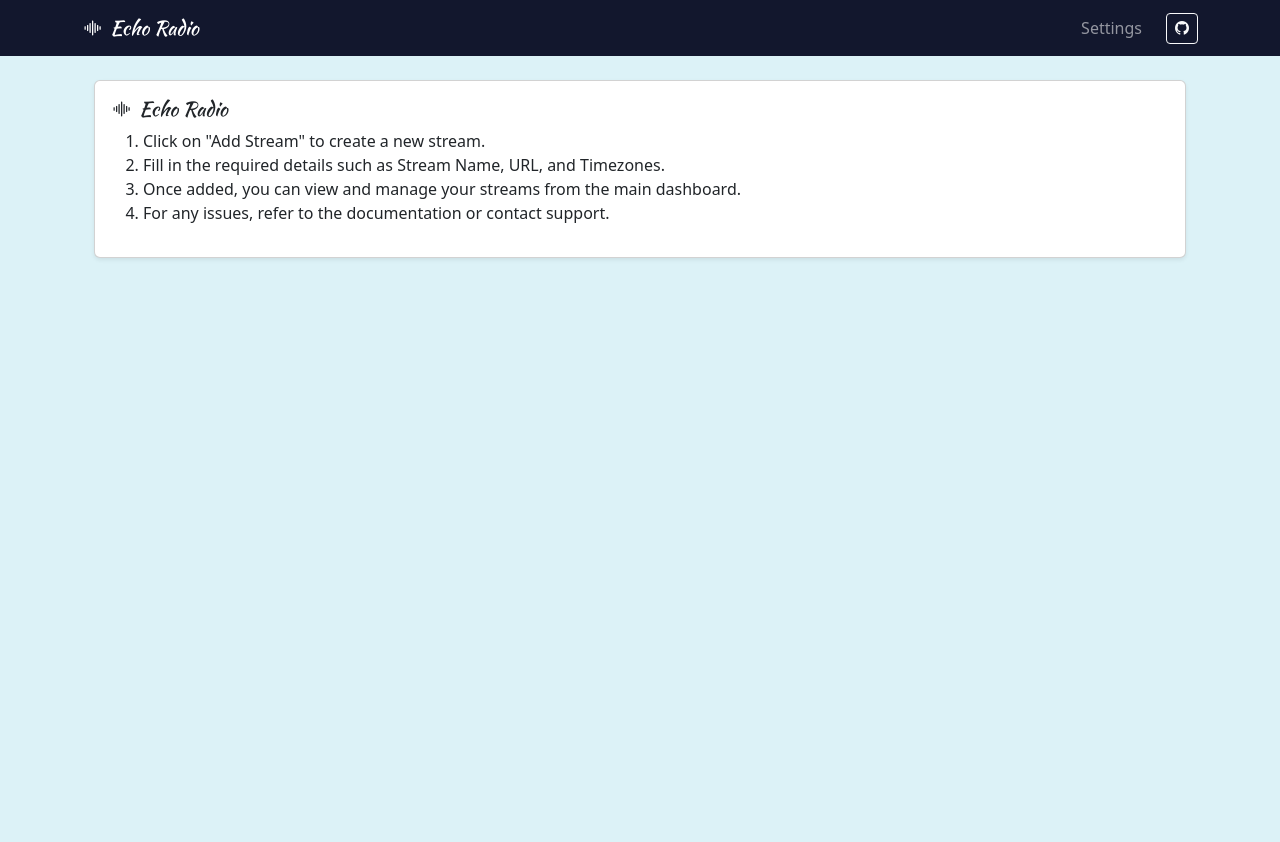
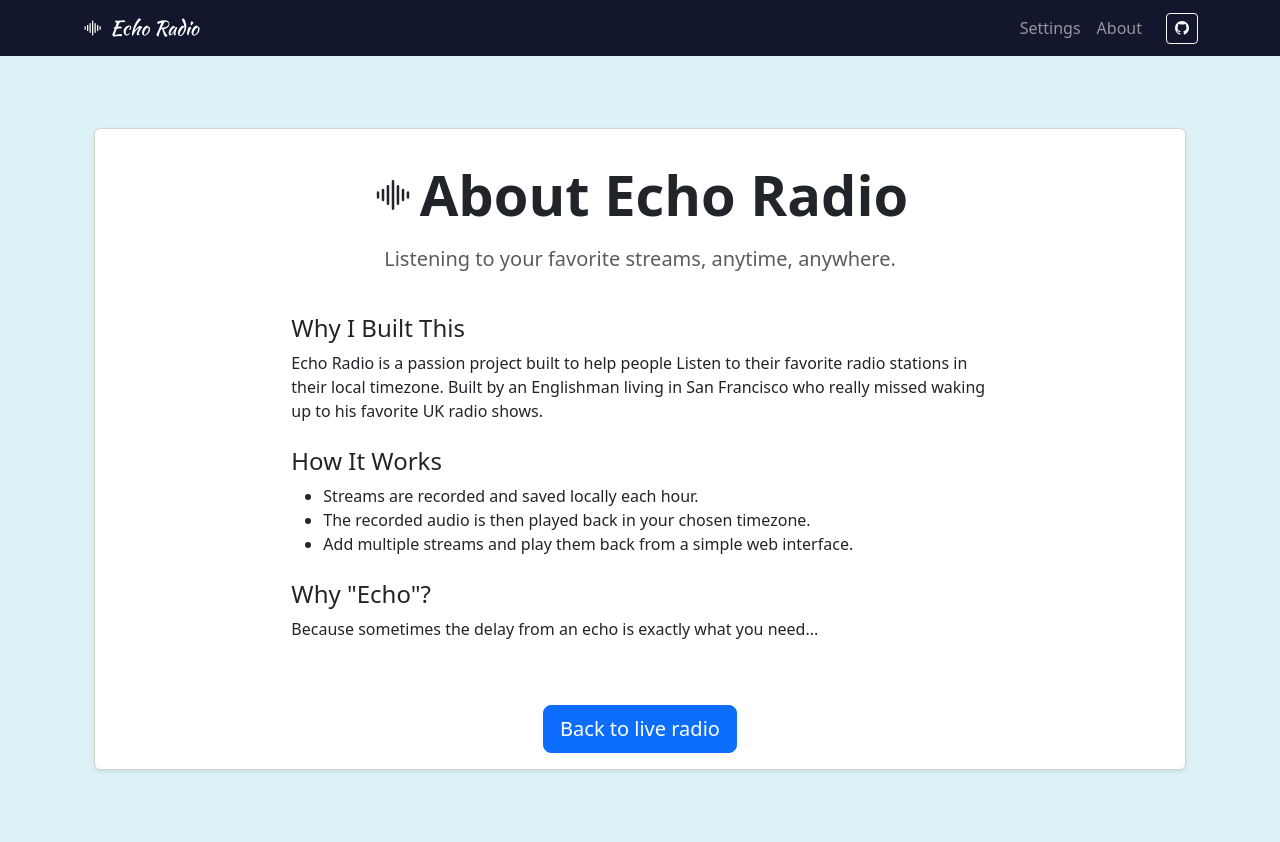
Before and after one commit to securitypedant/echoradio, a Flask app: template python/templates/about.html in a window 1280 px wide. Before the commit the page ends 259 px from the top, so only its background shows below. Run offline with Flask 3, Linux system fonts and the light colour scheme; the template is opened without the code that fills it, so the values that code supplies are empty; parts of the project's set-up code (start-up, migrations or seed data) failed here and were passed over.

Commit message:
Updating about page

```diff
--- a/python/mods/routes.py
+++ b/python/mods/routes.py
@@ -1,4 +1,4 @@
-from mods.ux import home, stream_control
+from mods.ux import home, stream_control, about
 from mods.status import status, view_log, serve_mp3
 from mods.settings import settings
 from mods.auth import auth, logout, login
@@ -7,6 +7,7 @@ from mods.utils import download_config, import_config
 
 def register_routes(app):
     app.add_url_rule("/", "home", home, methods=['GET','POST'])
+    app.add_url_rule("/about", "about", about)
     app.add_url_rule("/auth", "auth", auth, methods=['GET','POST'])
     app.add_url_rule("/auth/logout", "logout", logout)
     app.add_url_rule("/auth/login", "login", login)
--- a/python/mods/ux.py
+++ b/python/mods/ux.py
@@ -165,6 +165,9 @@ def home():
                            icecast_public_hostname=f"{current_app.config['ICECAST_PUBLIC_PROTOCOL']}://{current_app.config['ICECAST_PUBLIC_HOSTNAME']}:{current_app.config['ICECAST_PUBLIC_PORT']}",
                         )
 
+def about():
+    return render_template("about.html")
+
 def stream_control(action=None, stream_id=None):
     """Control a stream either from server code or an Ajax request."""
     # If no parameters sent, assume we're being called from an Ajax request
--- a/python/templates/about.html
+++ b/python/templates/about.html
@@ -1,15 +1,42 @@
 {% extends "base.html" %}
+
+{% block title %}About Echo Radio{% endblock %}
+
 {% block content %}
-<div class="container">
+<div class="container py-5">
     <div class="card shadow-sm">
-        <div class="card-body">
-            <h5 class="card-title"><i class="bi bi-soundwave pe-2"></i><span class="kaushan-script-regular">Echo Radio</span></h5>
-            <ol>
-                <li>Click on "Add Stream" to create a new stream.</li>
-                <li>Fill in the required details such as Stream Name, URL, and Timezones.</li>
-                <li>Once added, you can view and manage your streams from the main dashboard.</li>
-                <li>For any issues, refer to the documentation or contact support.</li>
-            </ol>
+    <div class="card-body">
+        <div class="text-center mt-3 mb-3 d-flex justify-content-center align-items-center">
+            <i class="bi bi-soundwave fs-1 pe-2"></i>
+            <h1 class="display-4 fw-bold mb-0">About Echo Radio</h1>
+        </div>
+        <p class="lead text-muted text-center">
+            Listening to your favorite streams, anytime, anywhere.
+        </p>
+
+        <div class="row justify-content-center align-items-center">
+            <div class="col-md-8">
+                <h2 class="h4 mt-4">Why I Built This</h2>
+                    <p>
+                        Echo Radio is a passion project built to help people Listen to their favorite radio stations
+                        in their local timezone. Built by an Englishman living in San Francisco who really missed waking up
+                        to his favorite UK radio shows.
+                    </p>
+
+                <h2 class="h4 mt-4">How It Works</h2>
+                    <ul>
+                        <li>Streams are recorded and saved locally each hour.</li>
+                        <li>The recorded audio is then played back in your chosen timezone.</li>
+                        <li>Add multiple streams and play them back from a simple web interface.</li>
+                    </ul>
+                <h2 class="h4 mt-4">Why "Echo"?</h2>
+                <p>Because sometimes the delay from an echo is exactly what you need...</p>
+            </div>
+        </div>
+
+        <div class="text-center mt-5">
+            <a href="/" class="btn btn-primary btn-lg">Back to live radio</a>
+        </div>
         </div>
     </div>
 </div>
--- a/python/templates/base.html
+++ b/python/templates/base.html
@@ -37,7 +37,9 @@
                     {% elif config.ENABLE_ADMIN %}
                     <li class="nav-item"><a class="nav-link" href="{{ url_for('auth') }}">Login</a></li>
                     {% endif %}
+                    <li class="nav-item"><a class="nav-link" href="{{ url_for('about') }}">About</a></li>
                 </ul>
+
                 <a class="btn btn-outline-light btn-sm ms-3" href="https://github.com/securitypedant/echoradio" target="_blank" title="View on GitHub">
                   <i class="bi bi-github"></i>
                 </a>
```
